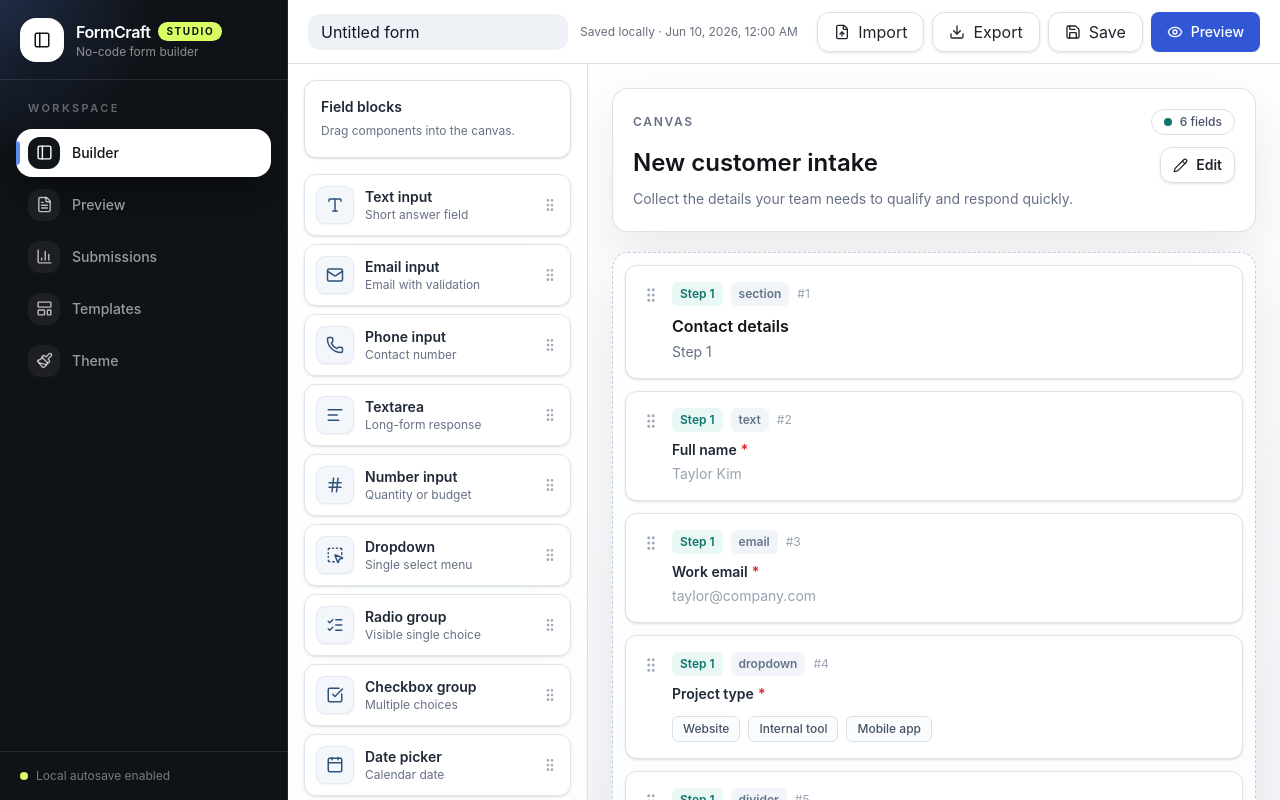
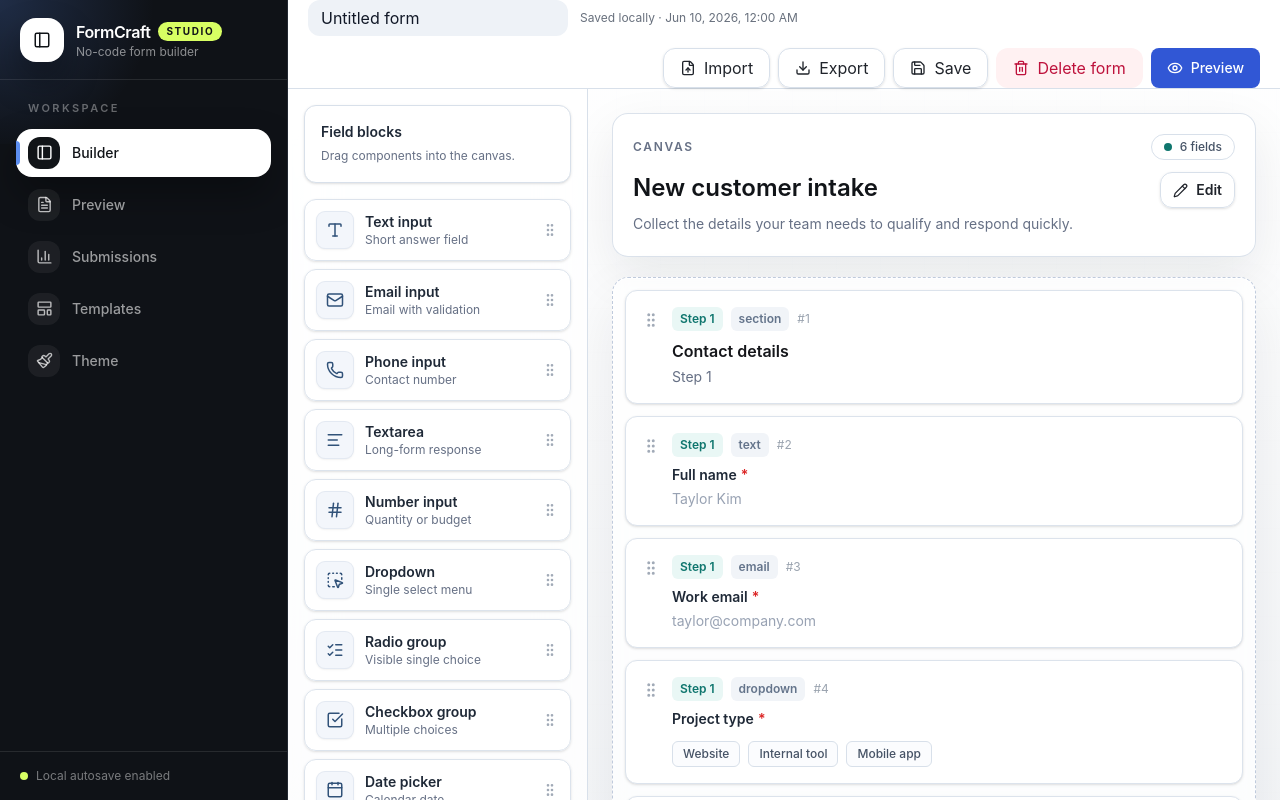
Before and after one commit to OmKhandale05/formcraft, a Next.js app: page /builder in a window 1280 px wide. Built offline with nearby package versions, Linux system fonts and the light colour scheme.

Commit message:
feat(builder): add full form delete action

```diff
--- a/src/app/builder/page.tsx
+++ b/src/app/builder/page.tsx
@@ -3,7 +3,7 @@
 import { DndContext, DragEndEvent, PointerSensor, closestCenter, useSensor, useSensors } from "@dnd-kit/core";
 import { arrayMove } from "@dnd-kit/sortable";
 import Link from "next/link";
-import { Download, Eye, FileUp, Save } from "lucide-react";
+import { Download, Eye, FileUp, Save, Trash2 } from "lucide-react";
 import { useRef, useState } from "react";
 import { createPortal } from "react-dom";
 import { AppShell } from "@/components/app-shell";
@@ -34,6 +34,7 @@ export default function BuilderPage() {
   const addField = useFormStore((state) => state.addField);
   const reorderFields = useFormStore((state) => state.reorderFields);
   const replaceForm = useFormStore((state) => state.replaceForm);
+  const deleteForm = useFormStore((state) => state.deleteForm);
   const [saved, setSaved] = useState(false);
   const [exportOpen, setExportOpen] = useState(false);
   const inputRef = useRef<HTMLInputElement>(null);
@@ -99,6 +100,16 @@ export default function BuilderPage() {
     void extension;
   };
 
+  const handleDeleteForm = () => {
+    if (form.fields.length === 0) return;
+
+    const confirmed = window.confirm("Delete all fields from this form? This will clear the canvas and local submissions.");
+    if (!confirmed) return;
+
+    setExportOpen(false);
+    deleteForm();
+  };
+
   return (
     <AppShell>
       <DndContext id="formcraft-builder-dnd" sensors={sensors} collisionDetection={closestCenter} onDragEnd={handleDragEnd}>
@@ -157,6 +168,10 @@ export default function BuilderPage() {
                 <Save size={16} />
                 {saved ? "Saved" : "Save"}
               </Button>
+              <Button type="button" variant="danger" onClick={handleDeleteForm} disabled={form.fields.length === 0}>
+                <Trash2 size={16} />
+                Delete form
+              </Button>
               <Link href="/preview" className="inline-flex h-10 items-center justify-center gap-2 rounded-lg bg-[var(--accent)] px-4 text-sm font-medium text-white">
                 <Eye size={16} />
                 Preview
--- a/src/store/form-store.ts
+++ b/src/store/form-store.ts
@@ -16,6 +16,7 @@ type FormStore = {
   updateField: (id: string, updates: Partial<FormField>) => void;
   duplicateField: (id: string) => void;
   deleteField: (id: string) => void;
+  deleteForm: () => void;
   reorderFields: (from: number, to: number) => void;
   replaceForm: (form: FormSchema) => void;
   addSubmission: (values: Record<string, unknown>) => void;
@@ -71,6 +72,12 @@ export const useFormStore = create<FormStore>()(
           form: stamp({ ...state.form, fields: state.form.fields.filter((field) => field.id !== id) }),
           selectedFieldId: state.selectedFieldId === id ? null : state.selectedFieldId
         })),
+      deleteForm: () =>
+        set((state) => ({
+          form: stamp({ ...state.form, fields: [] }),
+          selectedFieldId: null,
+          submissions: []
+        })),
       reorderFields: (from, to) =>
         set((state) => {
           const fields = [...state.form.fields];
```
